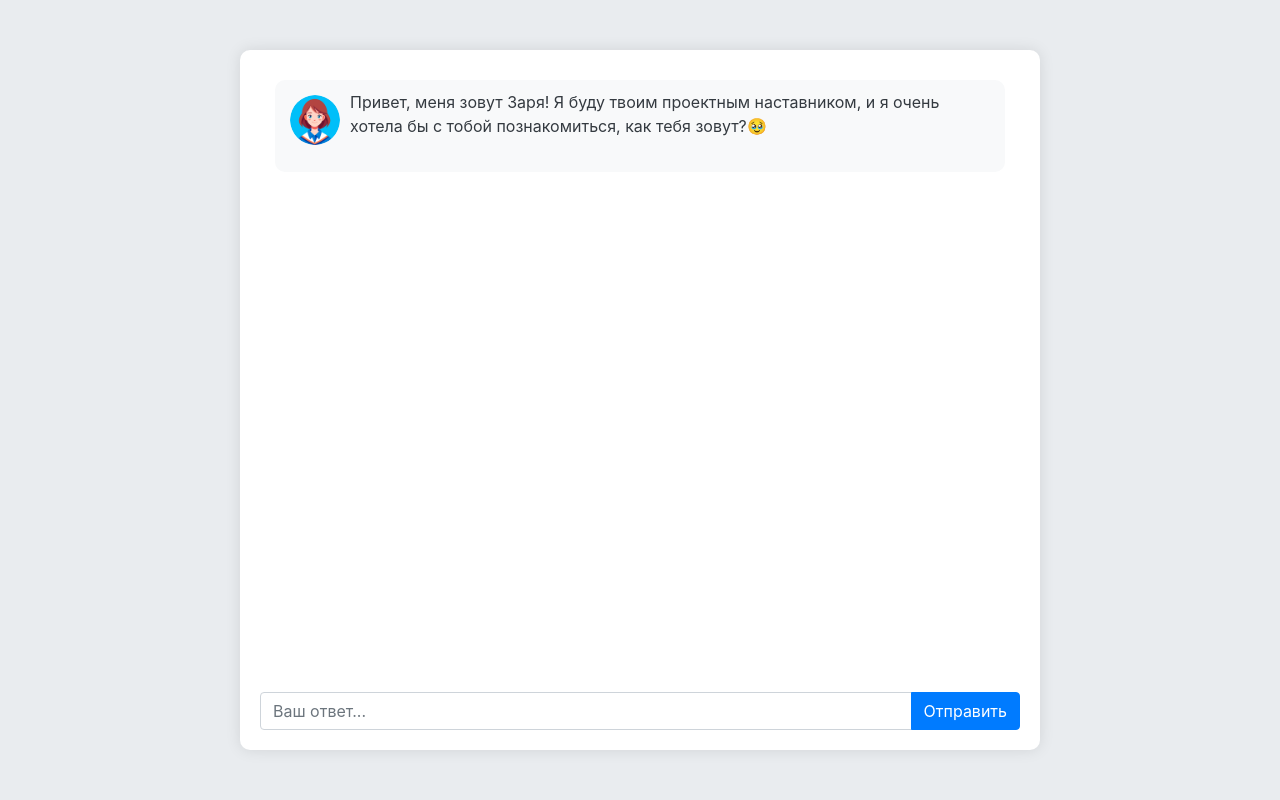
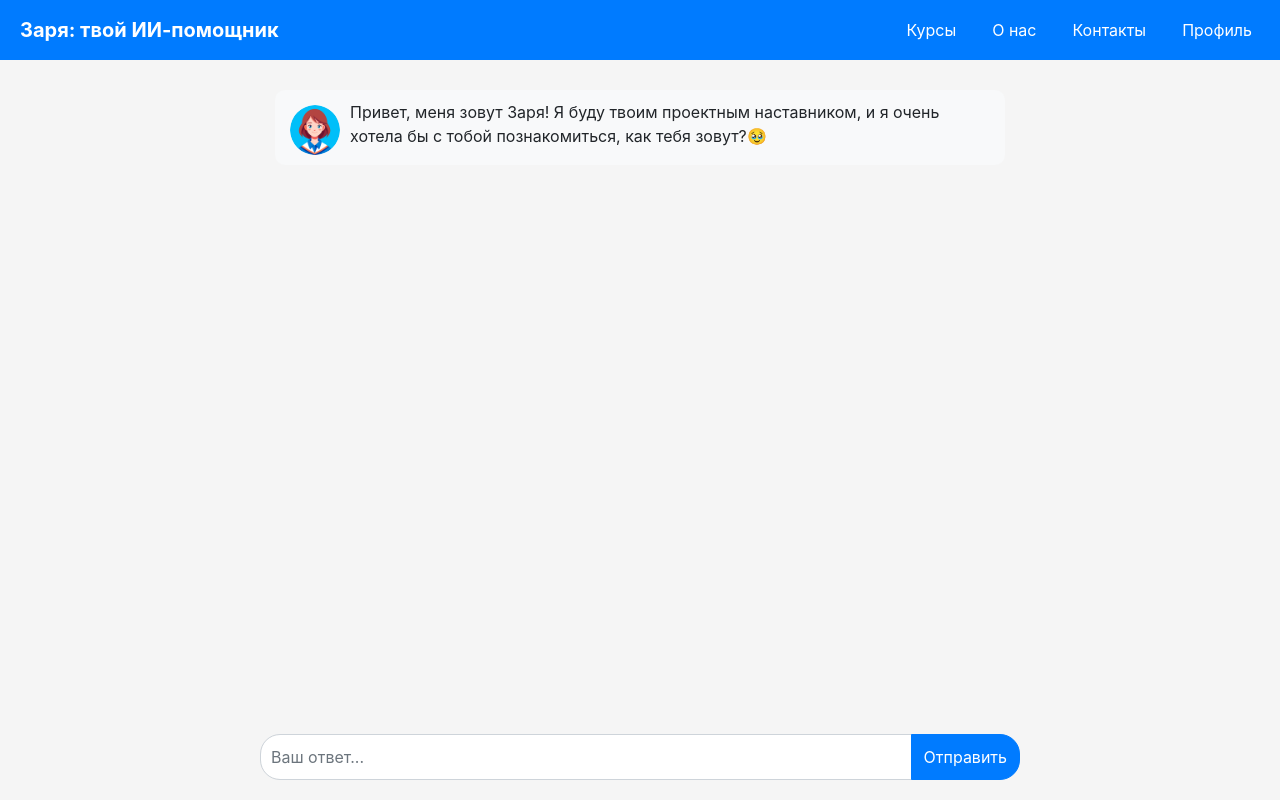
Before and after one commit to WladyslawKudinov/MoblenByVlad, a Flask app: page / in a window 1280 px wide. Run offline with Flask 3, Linux system fonts and the light colour scheme; some libraries are stand-ins or nearby versions.

Commit message:
Design v2.1
No chat box

full screen shatting with AI

```diff
--- a/app.py
+++ b/app.py
@@ -36,7 +36,7 @@ def next_stage():
     # Обрабатываем стадии
     if stage == 0:  # Стадия 0: Ввод имени
         variables['name'] = user_input
-        response = f"Рада знакомству! {variables['name']}, давай начнем! Расскажи мне побольше о своем проекте: как он называется, как ты видишь его применение, кто твоя целевая аудитория и какие задачи он решает? "
+        response = f"Рада знакомству давай начнем! Расскажи мне побольше о своем проекте: как он называется, как ты видишь его применение, кто твоя целевая аудитория и какие задачи он решает? "
         session['stage'] = 1  # Переходим к следующей стадии
 
     elif stage == 1:  # Стадия 1: Ввод информации о проекте
--- a/templates/index.html
+++ b/templates/index.html
@@ -8,107 +8,191 @@
     <link href="https://stackpath.bootstrapcdn.com/bootstrap/4.5.2/css/bootstrap.min.css" rel="stylesheet">
     <style>
         body {
-            background-color: #e9ecef; /* Softer background color for the body */
+            background-color: #f5f5f5; /* Молочно-белый фон страницы */
+            height: 100vh;
+            margin: 0;
+            display: flex;
+            flex-direction: column;
+        }
+        .navbar {
+            background-color: #007bff;
+            padding: 10px 20px;
+            position: relative;
+            z-index: 100;
+        }
+        .navbar-brand, .nav-link {
+            color: #fff !important;
+        }
+        .navbar-brand {
+            font-weight: bold;
+        }
+        .nav-link:hover {
+            color: #ffdd57 !important; /* Link hover effect */
+        }
+        .navbar-nav .nav-item {
+            margin-left: 20px;
+        }
+
+        /* Контейнер для чата */
+        .container-fluid {
+            display: flex;
+            flex-direction: column;
+            align-items: center; /* Центрирование контейнера чата */
+            height: calc(100vh - 56px); /* Высота экрана минус высота шапки */
         }
         .chat-container {
-            max-width: 800px; /* Increased width for better readability */
-            margin: 50px auto;
-            background-color: #fff; /* Chat box background */
+            flex-grow: 1;
+            width: calc(100% - 200px); /* Чат на 200px уже */
+            max-width: 800px; /* Максимальная ширина для ограничения слишком больших экранов */
             padding: 20px;
-            border-radius: 10px;
-            box-shadow: 0 0 15px rgba(0, 0, 0, 0.1);
             display: flex;
             flex-direction: column;
-            height: calc(100vh - 100px); /* Stretched to fit screen with gap at bottom */
+            background-color: transparent; /* Убираем цвет фона */
         }
+
+        /* Окно чата с внутренним скроллингом */
         .chat-box {
             flex-grow: 1;
             overflow-y: auto;
-            padding: 10px 15px; /* Add padding around the chat box */
-            background-color: transparent; /* Make background transparent */
+            padding: 10px 15px;
+            background-color: transparent;
         }
+
+        /* Стиль сообщений */
         .message {
             position: relative;
-            margin-bottom: 10px; /* Reduced margin for tighter layout */
-            padding: 10px 15px; /* Added horizontal padding */
+            margin-bottom: 10px;
+            padding: 10px 15px;
             border-radius: 10px;
-            background-color: #f8f9fa; /* Softer background for messages */
-            display: flex; /* Make message container a flexbox */
-            align-items: flex-start; /* Align items at the start */
+            background-color: #f8f9fa;
+            display: flex;
+            align-items: flex-start;
         }
+
         .bot-message {
             text-align: left;
             white-space: pre-wrap;
-            word-wrap: break-word; /* Ensures words wrap inside the box */
-            overflow-wrap: break-word; /* Supports older browsers for word wrapping */
+            word-wrap: break-word;
+            overflow-wrap: break-word;
         }
+
         .user-message {
             text-align: left;
-            background-color: #d1e7dd; /* Light green background for user messages */
-            max-width: 65%; /* Set maximum width for user messages */
-            align-self: flex-end; /* Align user messages to the right */
-            word-wrap: break-word; /* Ensure user messages wrap */
-            overflow-wrap: break-word; /* Ensure user messages wrap */
-            margin-left: auto; /* Align the user's message to the right */
-            padding: 10px; /* Add padding for user messages */
-            white-space: pre-wrap; /* Ensure text wraps correctly */
-            word-break: break-word; /* Break words if they are too long */
+            background-color: #d1e7dd;
+            max-width: 65%;
+            align-self: flex-end;
+            word-wrap: break-word;
+            overflow-wrap: break-word;
+            margin-left: auto;
+            padding: 10px;
+            white-space: pre-wrap;
+            word-break: break-word;
         }
 
         .profile-pic {
-            width: 50px; /* Increased icon size */
+            width: 50px;
             height: 50px;
             border-radius: 50%;
-            margin-right: 10px; /* Space between icon and text */
-            margin-top: 5px; /* Position the icon slightly down */
+            margin-right: 10px;
+            margin-top: 5px;
         }
+
+        /* Стиль поля ввода */
+        .input-container {
+            display: flex;
+            margin-top: 10px;
+            width: 100%;
+        }
+
         .input-group {
-            margin-top: 10px;
+            flex-grow: 1;
         }
-        .bot-message img {
-            display: inline-block;
+
+        .form-control {
+            border-radius: 20px; /* Закругленные края у поля ввода */
+            resize: none; /* Запрещаем изменение размеров вручную */
+            overflow-y: auto; /* Поле ввода может расширяться вертикально */
+            padding: 10px;
         }
-        .bot-message pre {
-            margin: 0; /* Removes extra spacing */
-            white-space: pre-wrap; /* Ensures text wraps within the preformatted text */
+
+        /* Убираем тень у кнопки */
+        .btn-primary {
+            border-radius: 20px;
+            box-shadow: none;
         }
-        .message-text {
-            font-size: 1rem; /* Set font size */
-            color: #343a40; /* Darker text color for better readability */
+
+        /* Анимация при вводе */
+        .form-control:focus {
+            box-shadow: none;
         }
     </style>
 </head>
 <body>
 
-    <div class="container chat-container">
+    <!-- Header Section (Navbar) -->
+    <nav class="navbar navbar-expand-lg navbar-light">
+        <a class="navbar-brand" href="#">Заря: твой ИИ-помощник</a>
+        <button class="navbar-toggler" type="button" data-toggle="collapse" data-target="#navbarNav" aria-controls="navbarNav" aria-expanded="false" aria-label="Toggle navigation">
+            <span class="navbar-toggler-icon"></span>
+        </button>
+        <div class="collapse navbar-collapse" id="navbarNav">
+            <ul class="navbar-nav ml-auto">
+                <li class="nav-item">
+                    <a class="nav-link" href="#">Курсы</a>
+                </li>
+                <li class="nav-item">
+                    <a class="nav-link" href="#">О нас</a>
+                </li>
+                <li class="nav-item">
+                    <a class="nav-link" href="#">Контакты</a>
+                </li>
+                <li class="nav-item">
+                    <a class="nav-link" href="#">Профиль</a>
+                </li>
+            </ul>
+        </div>
+    </nav>
+
+    <!-- Main Container (Chat) -->
+    <div class="container-fluid">
+        <div class="chat-container">
             <div class="chat-box" id="chatBox">
                 <!-- Example of Заря's first message -->
                 <div class="bot-message message">
                     <img src="{{ url_for('static', filename='zari.png') }}" alt="Bot" class="profile-pic">
-                <div class="message-text">Привет, меня зовут Заря! Я буду твоим проектным наставником, и я очень хотела бы с тобой познакомиться, как тебя зовут?🥹
-                </div>
+                    <div class="message-text">Привет, меня зовут Заря! Я буду твоим проектным наставником, и я очень хотела бы с тобой познакомиться, как тебя зовут?🥹</div>
                 </div>
             </div>
 
+            <!-- Input field -->
+            <div class="input-container">
                 <div class="input-group">
-            <input type="text" class="form-control" id="userInput" placeholder="Ваш ответ...">
+                    <textarea class="form-control" id="userInput" rows="1" placeholder="Ваш ответ..."></textarea>
                     <div class="input-group-append">
                         <button class="btn btn-primary" id="sendBtn">Отправить</button>
                     </div>
                 </div>
             </div>
+        </div>
+    </div>
 
-    <!-- jQuery для AJAX запросов -->
+    <!-- jQuery for AJAX requests -->
     <script src="https://code.jquery.com/jquery-3.5.1.min.js"></script>
-
     <script>
         $(document).ready(function() {
+            // Автоматическое расширение текстового поля
+            $('#userInput').on('input', function() {
+                this.style.height = 'auto';
+                this.style.height = (this.scrollHeight) + 'px';
+            });
+
             $('#sendBtn').click(function() {
                 sendMessage();
             });
 
             $('#userInput').keypress(function(e) {
-                if (e.which == 13) {
+                if (e.which == 13 && !e.shiftKey) {
+                    e.preventDefault(); // Предотвращаем переход на новую строку
                     sendMessage();
                 }
             });
@@ -118,34 +202,49 @@
                 if (userInput.trim() !== '') {
                     $('#chatBox').append('<div class="user-message message">' + userInput + '</div>');
                     $('#userInput').val('');
+                    $('#userInput').css('height', 'auto'); // Сброс высоты текстового поля
+
+                    // Показать индикатор загрузки как сообщение от чатбота с Bootstrap spinner
+                    var loadingMessage = `
+                        <div class="bot-message message" id="loading">
+                            <img src="{{ url_for('static', filename='zari.png') }}" alt="Bot" class="profile-pic">
+                            <div class="message-text">
+                                <div class="spinner-border text-primary" role="status">
+                                    <span class="sr-only">Заря печатает...</span>
+                                </div>
+                            </div>
+                        </div>
+                    `;
+                    $('#chatBox').append(loadingMessage);
+                    $('#chatBox').scrollTop($('#chatBox')[0].scrollHeight);
 
                     // Отправляем запрос на сервер
                     $.ajax({
-                        url: '/next',
+                        contentType: 'application/json',
+                        data: JSON.stringify({user_input: userInput}),
+                        error: function () {
+                            alert('Ошибка при отправке сообщения!');
+
+                            // Удалить индикатор загрузки в случае ошибки
+                            $('#loading').remove();
+                        },
                         method: 'POST',
-                        contentType: 'application/json',
-                        data: JSON.stringify({ user_input: userInput }),
-                        success: function(response) {
+                        success: function (response) {
                             var botMessage = formatMessage(response.response);
                             $('#chatBox').append(botMessage);
                             $('#chatBox').scrollTop($('#chatBox')[0].scrollHeight);
+
+                            // Удалить индикатор загрузки после ответа
+                            $('#loading').remove();
                         },
-                        error: function() {
-                            alert('Ошибка при отправке сообщения!');
-                        }
+                        url: '/next'
                     });
                 }
             }
 
-            // Function to format the bot's message with bold and numeration handling
             function formatMessage(message) {
-                // Handle bold formatting for words between **
                 message = message.replace(/\*\*(.*?)\*\*/g, '<strong>$1</strong>');
-
-                // Add new lines before numerations (e.g., 1., 2., etc.)
                 message = message.replace(/(\d+\.\s)/g, '\n$1');
-
-                // Return the formatted message with Заря's icon
                 return `
                     <div class="bot-message message">
                         <img src="{{ url_for('static', filename='zari.png') }}" alt="Bot" class="profile-pic">
```
Also changed, not shown: OpenAI/OpenAI.py (+1 -1 lines). Lines whose indentation alone changed are shown as unchanged.
